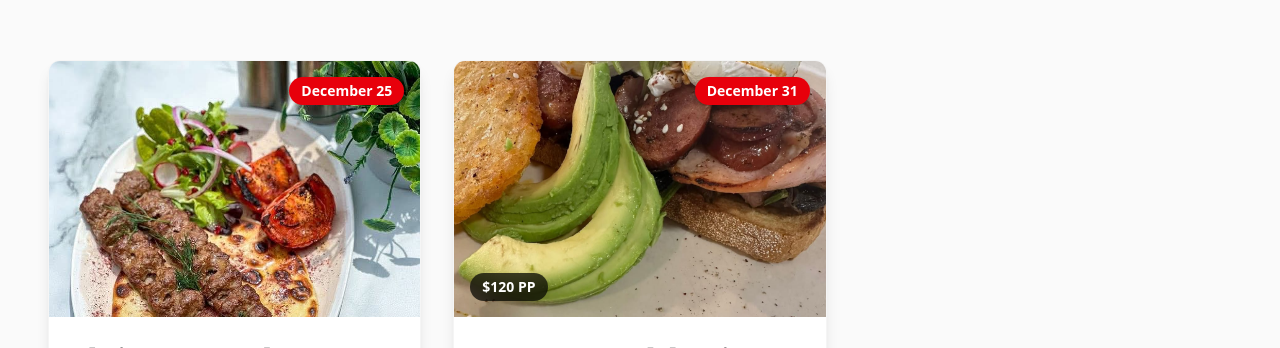
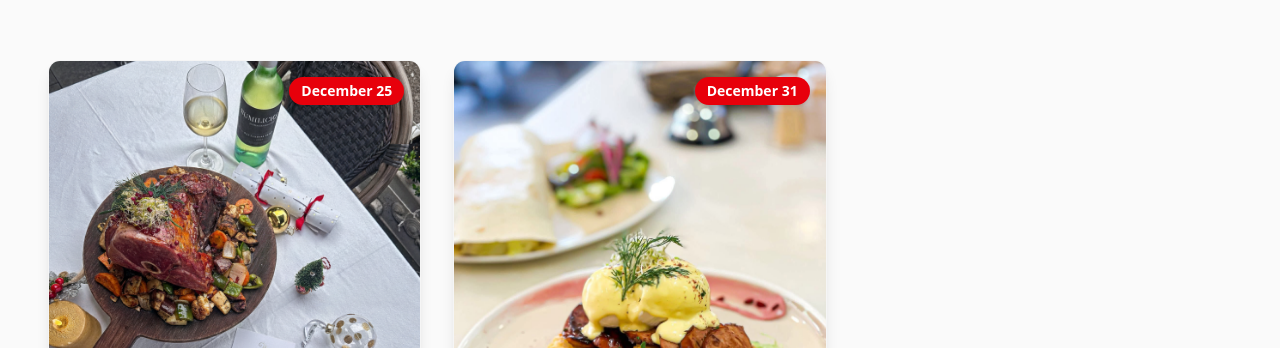
Before and after one commit to malihamehnnaz/rumilcious, a React (Vite) app: page /events in a window 1280 px wide. Shown: the part 604-952 px from the top of the page. Built offline with nearby package versions, Linux system fonts and the light colour scheme.

Commit message:
Improve image fitting on Events and Menu pages

```diff
--- a/src/pages/Events.jsx
+++ b/src/pages/Events.jsx
@@ -14,7 +14,7 @@ export default function Events() {
         "Dessert: Christmas pudding with Brandy Custard",
         "Dessert: Pavlova Sugar Candy floss"
       ],
-      image: "/New folder/WhatsApp%20Image%202025-12-17%20at%207.38.10%20AM.jpeg",
+      image: "/New folder/Gemini_Generated_Image_ig7qsrig7qsrig7q.png",
       cta: "Call (02) 9211 7706 to Book"
     },
     {
@@ -30,7 +30,7 @@ export default function Events() {
         "Dessert: Persian Ice cream"
       ],
       price: "$120 PP",
-      image: "/New folder/WhatsApp%20Image%202025-12-17%20at%208.00.46%20AM.jpeg",
+      image: "/New folder/WhatsApp%20Imafge%202025-12-17%20at%207.38.12%20AM.jpeg",
       cta: "Call (02) 9211 7706 to Book"
     }
   ];
@@ -63,11 +63,11 @@ export default function Events() {
             {events.map((event) => (
               <div key={event.id} className="bg-white rounded-xl shadow-lg overflow-hidden border border-neutral-100 hover:shadow-xl transition-shadow duration-300 flex flex-col">
                 {/* Image Section */}
-                <div className="relative h-64">
+                <div className="relative h-[450px]">
                   <img
                     src={event.image}
                     alt={event.title}
-                    className="w-full h-full object-cover"
+                    className="w-full h-full object-cover object-center"
                   />
                   <div className="absolute top-4 right-4 bg-red-600 text-white px-3 py-1 text-sm font-bold rounded-full shadow-md">
                     {event.date}
--- a/src/pages/Menu.jsx
+++ b/src/pages/Menu.jsx
@@ -186,7 +186,7 @@ export default function Menu() {
                       key={i}
                       src={imgSrc}
                       alt={`${category.title} image ${i + 1}`}
-                      className={`w-full ${category.title === 'Kebabs' ? 'h-80' : 'h-64'} object-cover rounded-lg shadow-md transform hover:scale-105 transition-transform duration-500`}
+                      className={`w-full ${category.title === 'Kebabs' ? 'h-[500px]' : 'h-80'} object-cover object-center rounded-lg shadow-md transform hover:scale-105 transition-transform duration-500`}
                     />
                   ))}
                 </div>
```
Also changed, not shown: public/New folder/Gemini_Generated_Image_ig7qsrig7qsrig7q.png (added).
